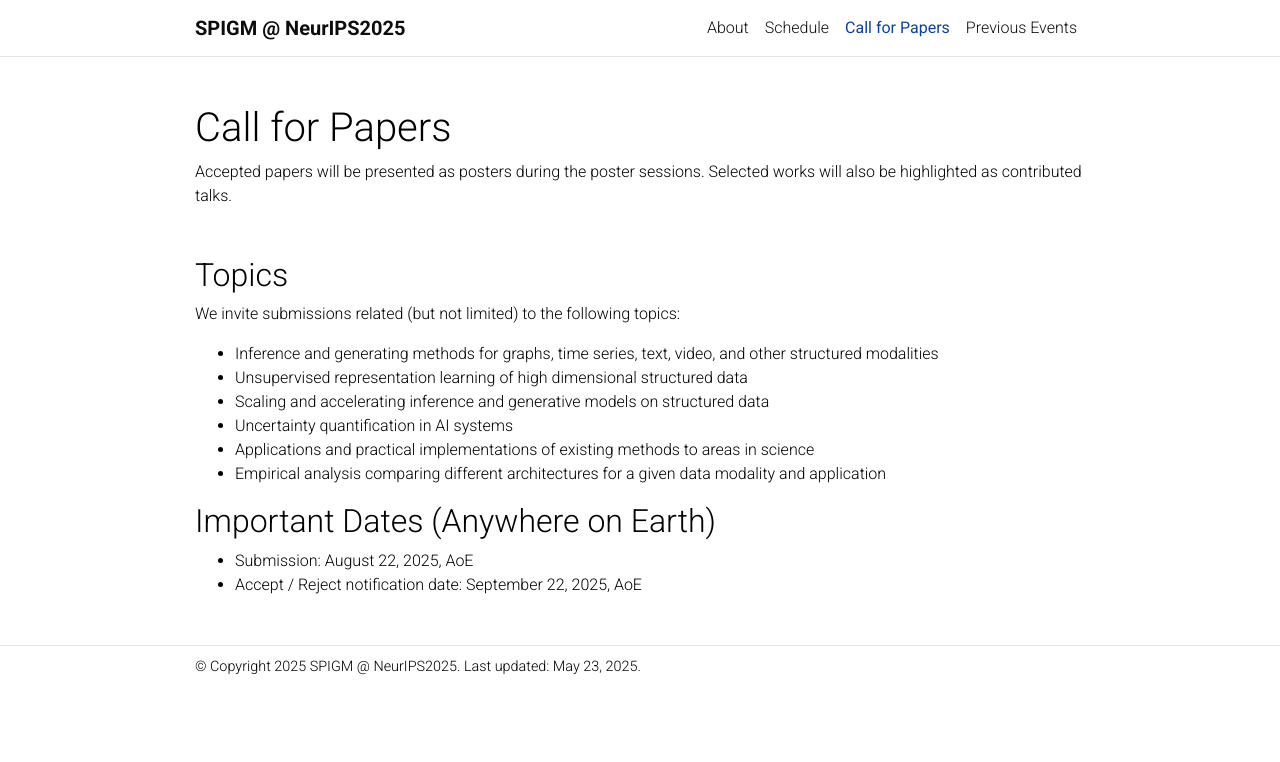
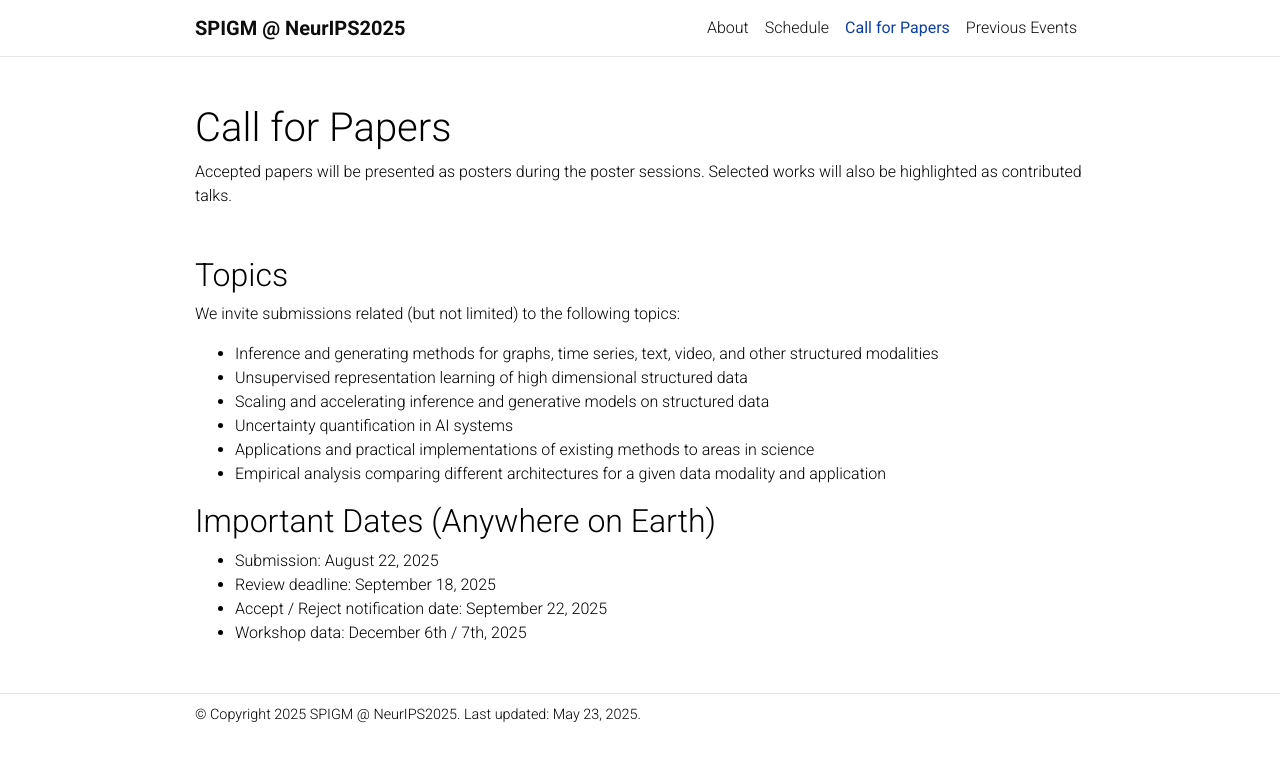
Before and after one commit to spigmworkshopv3/spigmworkshopv3.github.io, a Jekyll site: the page built from _pages/call.md, in a window 1280 px wide. Shown: the top 762 px of the page. Built offline with Jekyll 4.4.1, drawn with Linux system fonts in a browser that asks for light colours; comment, search, counter and statistics services are not loaded; a style sheet for code colours, icons or effects is not loaded.

Commit message:
Update call.md

```diff
--- a/_pages/call.md
+++ b/_pages/call.md
@@ -23,8 +23,10 @@ We invite submissions related (but not limited) to the following topics:
 
 ## Important Dates (Anywhere on Earth)
 
-* Submission: August 22, 2025, AoE
-* Accept / Reject notification date: September 22, 2025, AoE
+* Submission: August 22, 2025
+* Review deadline: September 18, 2025
+* Accept / Reject notification date: September 22, 2025
+* Workshop data: December 6th / 7th, 2025
 
 <!--
 
```
